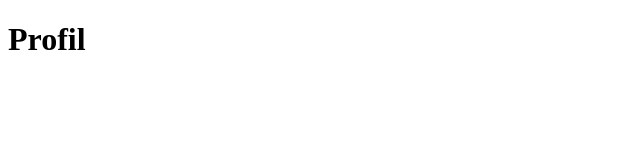
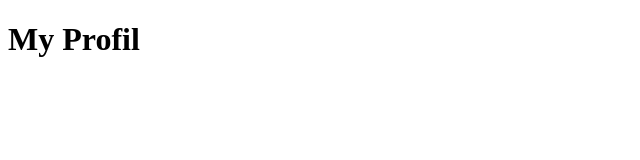
Before and after one commit to M-BintangR/belajar-svelte-kit, a SvelteKit app: page /profil in a window 1280 px wide. Shown: the top 160 px of the page, without its empty margins (0-640 px from the left). Built offline with nearby package versions, Linux system fonts and the light colour scheme.

Commit message:
nested routes ✅

```diff
--- a/src/routes/+page.svelte
+++ b/src/routes/+page.svelte
@@ -1,4 +1,3 @@
 <main>
 	<h1>Welcome to SvelteKit</h1>
-	<p>Visit <a href="https://kit.svelte.dev">kit.svelte.dev</a> to read the documentation</p>
 </main>
--- a/src/routes/about/+page.svelte
+++ b/src/routes/about/+page.svelte
@@ -1 +1 @@
-<h1>Hello World</h1>
+<h1>About Me</h1>
--- /dev/null
+++ b/src/routes/blog/+page.svelte
@@ -0,0 +1 @@
+<h1>My Blog</h1>
--- /dev/null
+++ b/src/routes/blog/first/+page.svelte
@@ -0,0 +1 @@
+<h1>First Blog</h1>
--- /dev/null
+++ b/src/routes/blog/secound/+page.svelte
@@ -0,0 +1 @@
+<h1>Secound Blog</h1>
--- a/src/routes/profil/+page.svelte
+++ b/src/routes/profil/+page.svelte
@@ -1 +1 @@
-<h1>Profil</h1>
+<h1>My Profil</h1>
```
